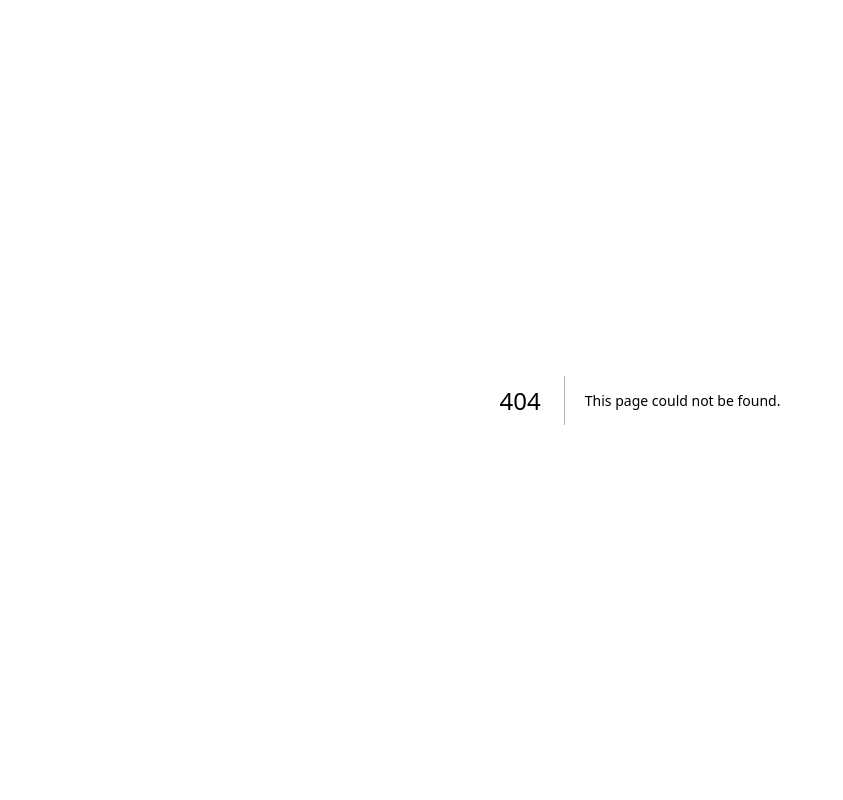
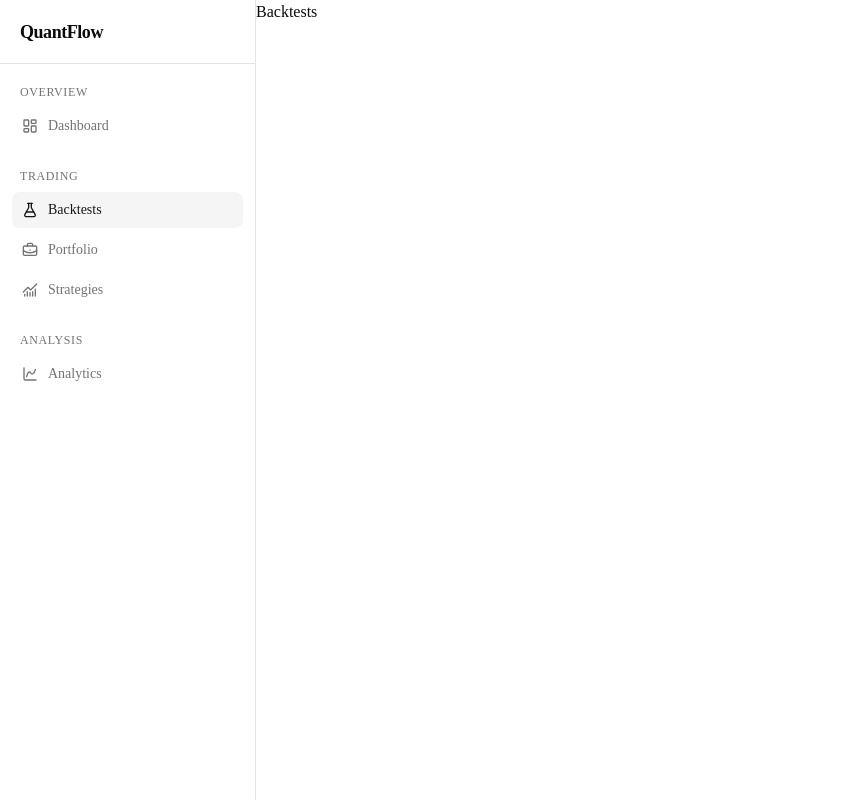
Before and after one commit to devashishhaldar2006/QuantFlow, a Next.js app in the folder frontend/: page /backtests in a window 1280 px wide. Before the commit this address had no page. Shown: the whole page, without its empty margins (0-843 px from the left). Built offline with nearby package versions, Linux system fonts and the light colour scheme.

Commit message:
feat(frontend): establish Next.js application foundation

```diff
--- /dev/null
+++ b/frontend/src/app/analytics/page.tsx
@@ -0,0 +1,3 @@
+export default function AnalyticsPage() {
+  return <h1>Analytics</h1>;
+}
--- /dev/null
+++ b/frontend/src/app/backtests/page.tsx
@@ -0,0 +1,3 @@
+export default function BacktestsPage() {
+  return <h1>Backtests</h1>;
+}
--- /dev/null
+++ b/frontend/src/app/dashboard/page.tsx
@@ -0,0 +1,3 @@
+export default function DashboardPage() {
+  return <h1>Dashboard</h1>;
+}
--- a/frontend/src/app/layout.tsx
+++ b/frontend/src/app/layout.tsx
@@ -1,5 +1,6 @@
 import type { Metadata } from "next";
 import { Geist, Geist_Mono } from "next/font/google";
+import AppShell from "@/components/layout/AppShell";
 import "./globals.css";
 
 const geistSans = Geist({
@@ -27,7 +28,9 @@ export default function RootLayout({
       lang="en"
       className={`${geistSans.variable} ${geistMono.variable} h-full antialiased`}
     >
-      <body>{children}</body>
+      <body>
+        <AppShell>{children}</AppShell>
+      </body>
     </html>
   );
 }
--- a/frontend/src/app/page.tsx
+++ b/frontend/src/app/page.tsx
@@ -1,9 +1,3 @@
 export default function Home() {
-  return (
-    <main className="flex min-h-screen items-center justify-center">
-      <h1 className="text-4xl font-bold tracking-tight">
-        QuantFlow
-      </h1>
-    </main>
-  );
+  return <h1>QuantFlow Dashboard</h1>;
 }
--- /dev/null
+++ b/frontend/src/app/portfolio/page.tsx
@@ -0,0 +1,3 @@
+export default function PortfolioPage() {
+  return <h1>Portfolio</h1>;
+}
--- /dev/null
+++ b/frontend/src/app/strategies/page.tsx
@@ -0,0 +1,3 @@
+export default function StrategiesPage() {
+  return <h1>Strategies</h1>;
+}
--- /dev/null
+++ b/frontend/src/components/layout/AppShell.tsx
@@ -0,0 +1,14 @@
+import Sidebar from "./Sidebar";
+
+type AppShellProps = {
+  children: React.ReactNode;
+};
+
+export default function AppShell({ children }: AppShellProps) {
+  return (
+    <div className="flex min-h-screen">
+      <Sidebar />
+      <main className="flex-1">{children}</main>
+    </div>
+  );
+}
--- /dev/null
+++ b/frontend/src/components/layout/NavSection.tsx
@@ -0,0 +1,43 @@
+import Link from "next/link";
+import type { NavItem } from "./navigation";
+
+type NavSectionProps = {
+  title: string;
+  items: NavItem[];
+  pathname: string;
+};
+
+export default function NavSection({
+  title,
+  items,
+  pathname,
+}: NavSectionProps) {
+  return (
+    <div>
+      <p className="mb-2 px-2 text-xs font-medium uppercase tracking-wider text-muted-foreground">
+        {title}
+      </p>
+
+      <div className="space-y-1">
+        {items.map((item) => {
+          const Icon = item.icon;
+
+          return (
+            <Link
+              key={item.href}
+              href={item.href}
+              className={`flex items-center rounded-md px-2.5 py-2 text-sm transition-colors ${
+                pathname === item.href
+                  ? "bg-accent text-accent-foreground"
+                  : "text-muted-foreground hover:bg-accent/50 hover:text-foreground"
+              }`}
+            >
+              <Icon className="mr-2.5 size-4" />
+              {item.label}
+            </Link>
+          );
+        })}
+      </div>
+    </div>
+  );
+}
--- /dev/null
+++ b/frontend/src/components/layout/Sidebar.tsx
@@ -0,0 +1,43 @@
+"use client";
+
+import { usePathname } from "next/navigation";
+import NavSection from "./NavSection";
+import { navigation } from "./navigation";
+
+export default function Sidebar() {
+  const pathname = usePathname();
+
+  const overviewItems = navigation.filter(
+    (item) => item.section === "Overview",
+  );
+
+  const tradingItems = navigation.filter((item) => item.section === "Trading");
+
+  const analysisItems = navigation.filter(
+    (item) => item.section === "Analysis",
+  );
+
+  return (
+    <aside className="min-h-screen w-64 border-r bg-background">
+      <div className="flex h-16 items-center border-b px-5">
+        <span className="text-lg font-semibold tracking-tight">QuantFlow</span>
+      </div>
+
+      <nav className="space-y-6 px-3 py-5">
+        <NavSection
+          title="Overview"
+          items={overviewItems}
+          pathname={pathname}
+        />
+
+        <NavSection title="Trading" items={tradingItems} pathname={pathname} />
+
+        <NavSection
+          title="Analysis"
+          items={analysisItems}
+          pathname={pathname}
+        />
+      </nav>
+    </aside>
+  );
+}
--- /dev/null
+++ b/frontend/src/components/layout/navigation.ts
@@ -0,0 +1,49 @@
+import {
+  LayoutDashboard,
+  FlaskConical,
+  BriefcaseBusiness,
+  ChartNoAxesCombined,
+  ChartSpline,
+} from "lucide-react";
+
+import type { LucideIcon } from "lucide-react";
+
+export type NavItem = {
+  label: string;
+  href: string;
+  section: string;
+  icon: LucideIcon;
+};
+
+export const navigation: NavItem[] = [
+  {
+    label: "Dashboard",
+    href: "/dashboard",
+    section: "Overview",
+    icon: LayoutDashboard,
+  },
+  {
+    label: "Backtests",
+    href: "/backtests",
+    section: "Trading",
+    icon: FlaskConical,
+  },
+  {
+    label: "Portfolio",
+    href: "/portfolio",
+    section: "Trading",
+    icon: BriefcaseBusiness,
+  },
+  {
+    label: "Strategies",
+    href: "/strategies",
+    section: "Trading",
+    icon: ChartNoAxesCombined,
+  },
+  {
+    label: "Analytics",
+    href: "/analytics",
+    section: "Analysis",
+    icon: ChartSpline,
+  },
+];
```
Also changed, not shown: frontend/src/components/layout/TopNavbar.tsx (added).
